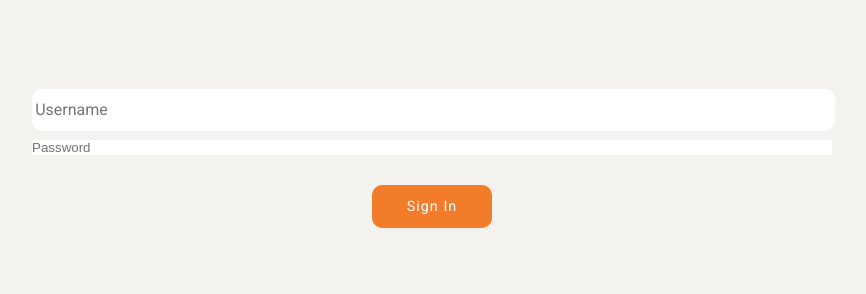
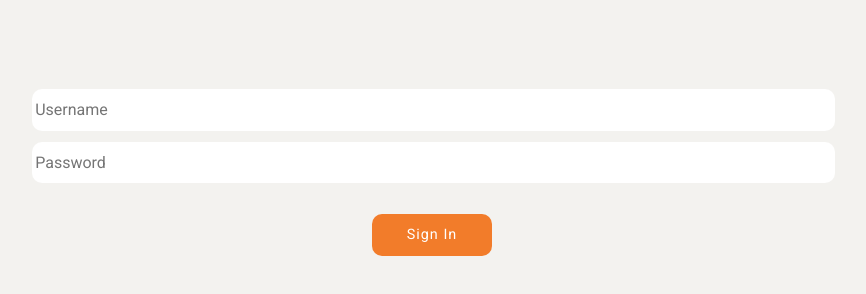
Before and after one commit to godsmark/best-gift-ever, a plain HTML site: page index.html in a window 1280 px wide. Shown: the part 122-416 px from the top of the page, without its empty margins (208-1074 px from the left). Drawn offline with Linux system fonts and the light colour scheme; a web font is replaced by a local one.

Commit message:
password styles changed

```diff
--- a/assets/css/styles.css
+++ b/assets/css/styles.css
@@ -50,7 +50,7 @@ input:focus {
 	margin-top: .7em;
 }
 
-input[type=text] {
+input[type=text], input[type=password] {
 	font-size: 1em;
 	font-family: 'Roboto', sans-serif;
 	border-radius: 10px;
```
